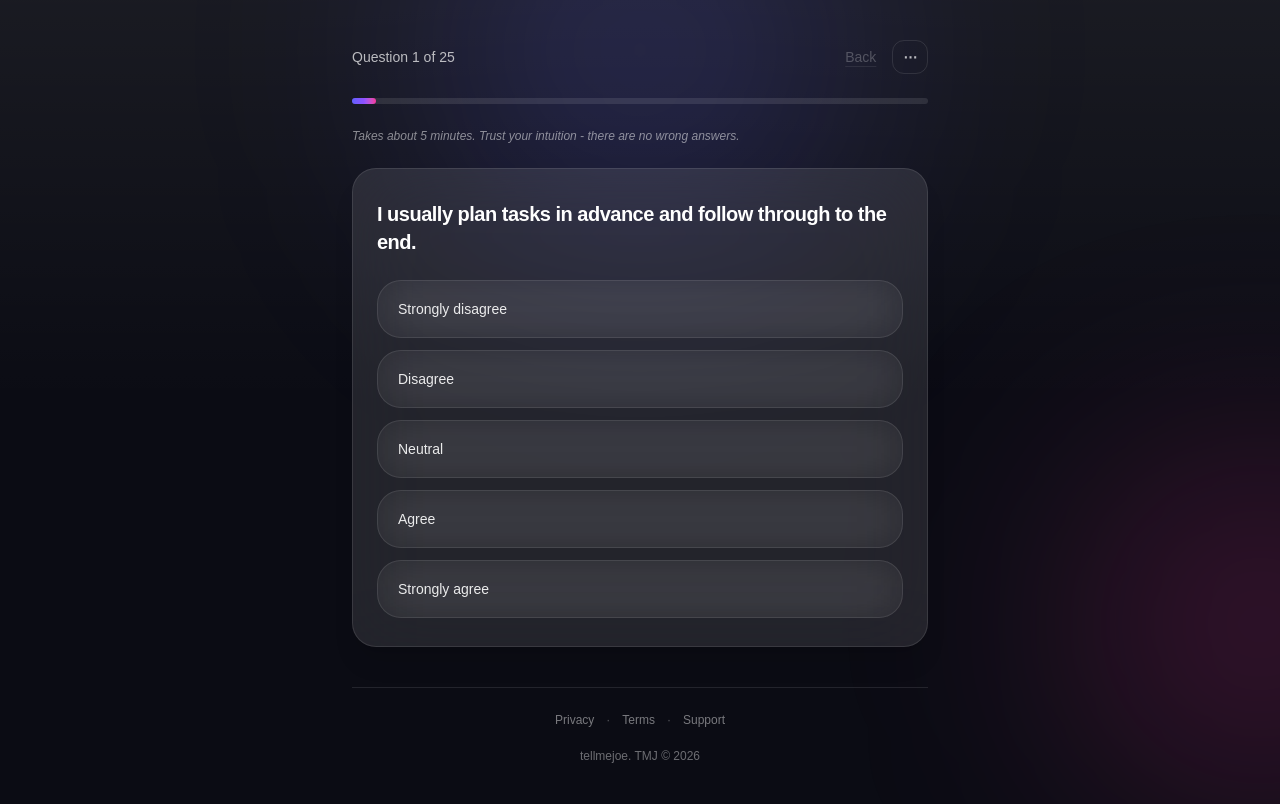
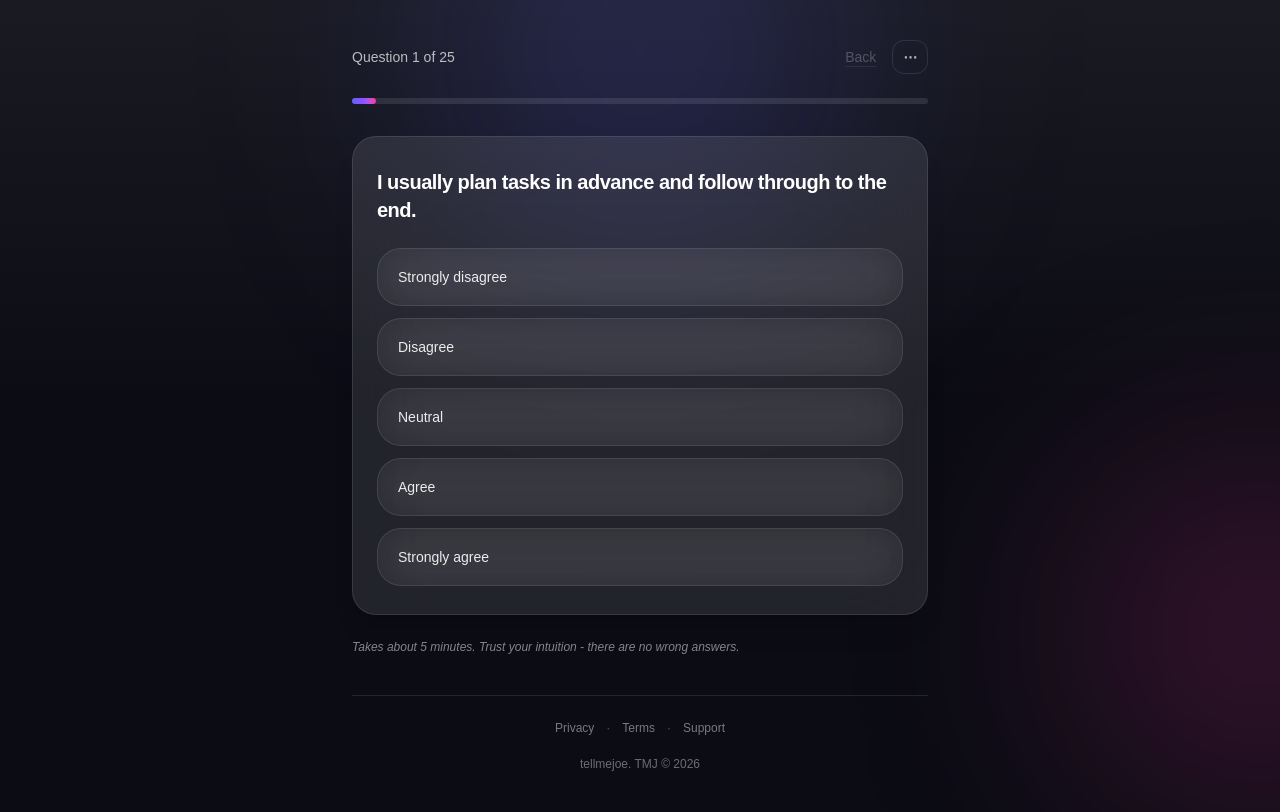
Before and after one commit to joebleckxx/bigfive, a Next.js app: page /en/test in a window 1280 px wide. Built offline with nearby package versions, Linux system fonts and the light colour scheme.

Commit message:
Speed improve

```diff
--- a/app/[locale]/layout.tsx
+++ b/app/[locale]/layout.tsx
@@ -28,7 +28,7 @@ export default async function LocaleLayout({
   const { locale } = await params;
 
   if (!locales.includes(locale as Locale)) notFound();
-  setRequestLocale(locale);
+  setRequestLocale(locale as Locale);
 
   const messages = MESSAGES[locale as Locale];
 
--- a/app/[locale]/page.tsx
+++ b/app/[locale]/page.tsx
@@ -1,16 +1,19 @@
-"use client";
-
-import { useLocale, useTranslations } from "next-intl";
+import { getTranslations } from "next-intl/server";
 import { Link } from "@/navigation";
 import { LanguageSwitcher } from "@/app/components/ui/language-switcher";
 import LegalFooter from "@/app/components/ui/legal-footer";
+import Image from "next/image";
 
 export const CTA_GRADIENT =
   "bg-gradient-to-r from-indigo-500 via-violet-500 to-pink-400";
 
-export default function Page() {
-  const t = useTranslations("Home");
-  const locale = useLocale();
+export default async function Page({
+  params,
+}: {
+  params: { locale: string };
+}) {
+  const locale = params.locale;
+  const t = await getTranslations({ locale, namespace: "Home" });
 
   return (
     <main
@@ -128,13 +131,14 @@ export default function Page() {
         {/* COLLAGE */}
         <div className="mt-8 flex justify-center">
           <div className="relative w-full max-w-md">
-            <img
-              src="/graphics/avatars-collage-compact-beta.png"
+            <Image
+              src="/graphics/avatars-collage-compact-beta.webp"
               alt=""
               width={900}
               height={420}
+              priority
+              sizes="(max-width: 640px) 100vw, 448px"
               className="w-full select-none [filter:drop-shadow(0_0_26px_rgba(0,0,0,0.5))]"
-              loading="eager"
             />
           </div>
         </div>
--- a/app/[locale]/test/page.tsx
+++ b/app/[locale]/test/page.tsx
@@ -368,7 +368,8 @@ export default function TestPage() {
         </div>
 
         {/* Progress */}
-        <div className="mb-6 h-[6px] w-full rounded-full bg-white/10">
+        <div className="mb-8">
+          <div className="h-[6px] w-full rounded-full bg-white/10">
             <div
               className="h-[6px] rounded-full bg-gradient-to-r from-indigo-500 via-violet-500 to-pink-500 transition-[width] duration-150"
               style={{
@@ -377,13 +378,9 @@ export default function TestPage() {
               }}
             />
           </div>
-
-        {/* Joe microcopy */}
-        <div className="mb-6 mt-1 text-xs text-white/50 italic">
-          {t("tip")}
         </div>
 
-        <div className="relative z-10">
+        <div className="relative z-10 mt-8">
           <div className="rounded-3xl border border-white/10 bg-white/10
                           px-4 pt-4 pb-5
                           shadow-xl backdrop-blur-2xl
@@ -499,6 +496,10 @@ export default function TestPage() {
               })}
             </div>
           </div>
+            {/* Joe microcopy */}
+          <div className="mt-6 mb-6 text-xs text-white/50 italic">
+            {t("tip")}
+          </div>
         </div>
         <LegalFooter />
       </div>
```
Also changed, not shown: public/graphics/avatars-collage-compact-beta .webp (added), public/graphics/avatars-collage-compact-beta.png (deleted). Lines whose indentation alone changed are shown as unchanged.
